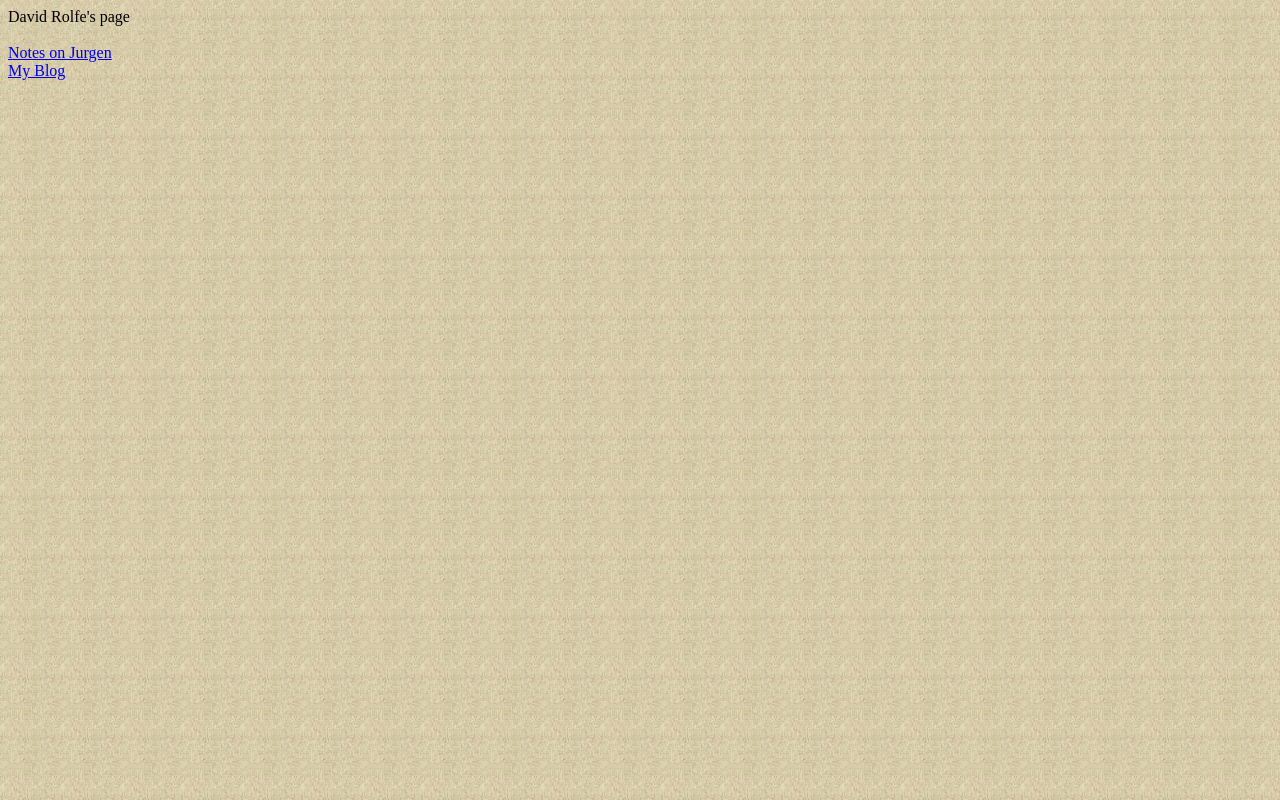
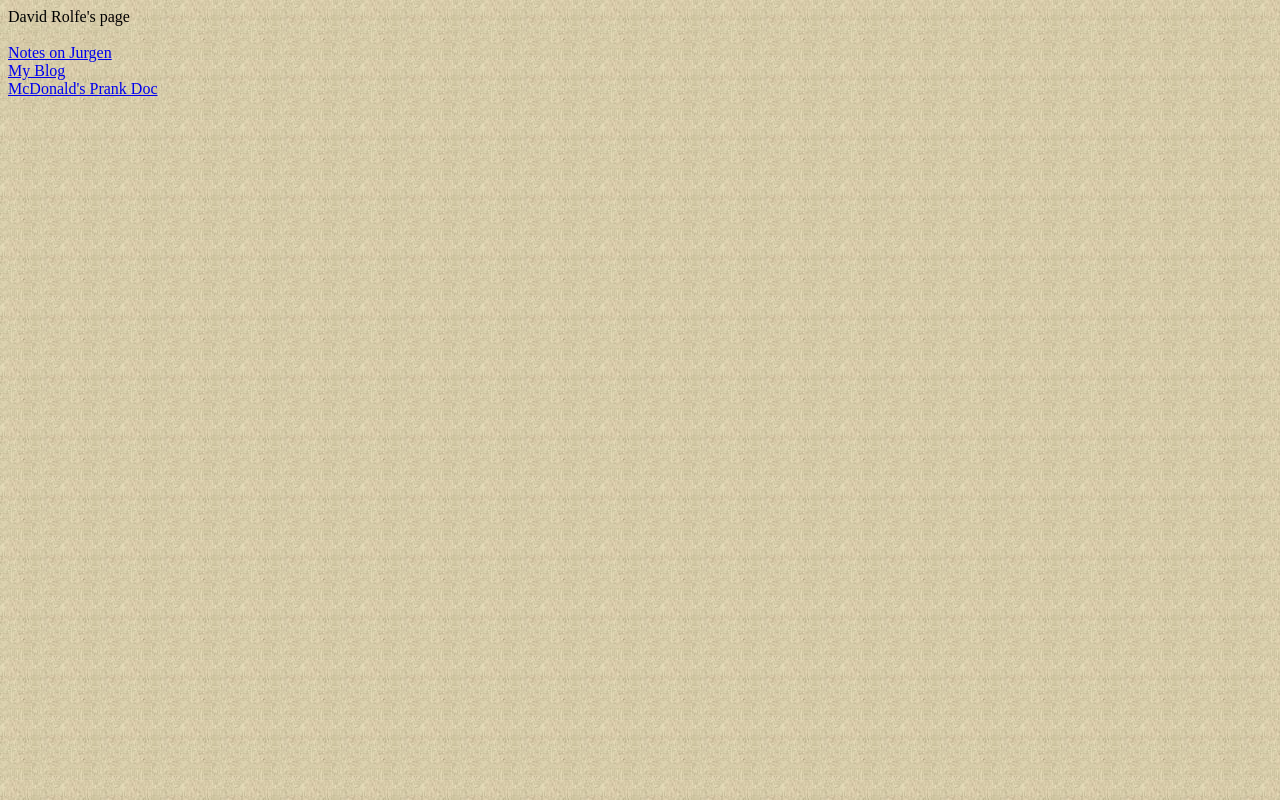
Before and after one commit to davidrolfe/davidrolfe.github.io, a plain HTML site: page index.html in a window 1280 px wide. Drawn offline with Linux system fonts and the light colour scheme.

Commit message:
Add link to index.html

```diff
--- a/index.html
+++ b/index.html
@@ -10,6 +10,7 @@ David Rolfe's page<br>
 <br>
 <a href="cabell/jurgen.htm">Notes on Jurgen</a><br>
 <a href="blog/index.html">My Blog</a><br>
+<a href="McDonaldsPrankDoc.pdf">McDonald's Prank Doc</a><br>
 
 </BODY>
 
```
